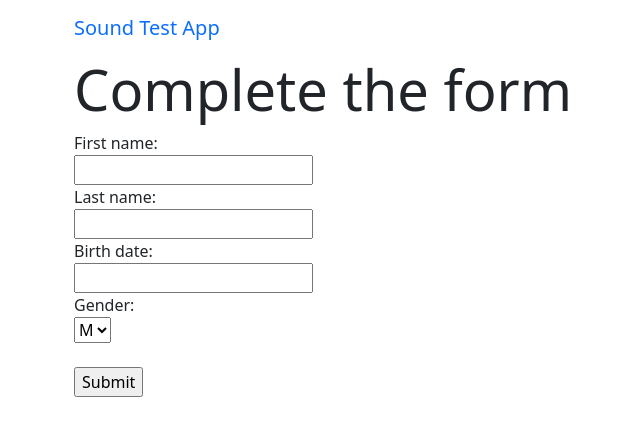
After one commit to atomala98/sound-test-app, a Django app: page / in a window 1280 px wide. The commit adds this page. Shown: the top 436 px of the page, without its empty margins (8-648 px from the left). Run offline with Django 3.2, Linux system fonts and the light colour scheme; some libraries are stand-ins or nearby versions.

Commit message:
MSDPBP-3 - formularz rejestracyjny

```diff
--- a/soundtestapp/mainbackend/forms.py
+++ b/soundtestapp/mainbackend/forms.py
@@ -0,0 +1,7 @@
+from django import forms
+
+class RegisterForm(forms.Form):
+    first_name = forms.CharField(label='First name', max_length=30)
+    last_name = forms.CharField(label='Last name', max_length=30)
+    birth_date = forms.DateField(label='Birth date')
+    gender = forms.ChoiceField(label='Gender', choices=[('M', 'M'), ('F', 'F')])
--- /dev/null
+++ b/soundtestapp/mainbackend/templates/mainbackend/base.html
@@ -0,0 +1,33 @@
+<!DOCTYPE html>
+<html lang="en">
+<head>
+    <meta charset="UTF-8">
+    <meta name="viewport" content="width=device-width, initial-scale=1.0">
+    <meta http-equiv="X-UA-Compatible" content="IE=edge">
+    <link rel="preconnect" href="https://fonts.gstatic.com">
+    <link href="https://fonts.googleapis.com/css2?family=Montserrat&display=swap" rel="stylesheet">
+    <link href="https://cdn.jsdelivr.net/npm/bootstrap@5.0.0-beta1/dist/css/bootstrap.min.css" rel="stylesheet" integrity="sha384-giJF6kkoqNQ00vy+HMDP7azOuL0xtbfIcaT9wjKHr8RbDVddVHyTfAAsrekwKmP1" crossorigin="anonymous">
+    <link rel="stylesheet" href="https://cdnjs.cloudflare.com/ajax/libs/font-awesome/5.15.2/css/all.min.css" integrity="sha512-HK5fgLBL+xu6dm/Ii3z4xhlSUyZgTT9tuc/hSrtw6uzJOvgRr2a9jyxxT1ely+B+xFAmJKVSTbpM/CuL7qxO8w==" crossorigin="anonymous" />
+    <title>{% block title %}{% endblock %}</title>
+</head>
+<body>
+    <header class="site-header container">
+        <nav class="navbar">
+            <a class="navbar-brand" href="">Sound Test App</a>
+                {% comment %} <a class="navbar-brand" href="/groups">Groups</a>
+                <a class="navbar-brand" href="/messages">Messages</a>
+                <a class="navbar-brand" href="/logout">Logout</a>
+                <a class="navbar-brand" href="/register">Register</a> {% endcomment %}
+        </nav>
+    </header>
+    <div class="container">
+        <div class="page-header">
+            <h1 class="display-4">{% block start %}{% endblock %}</h1>
+        </div>
+        {% block body %}{% endblock %}
+    </div>
+    <script src="https://code.jquery.com/jquery-3.2.1.slim.min.js" integrity="sha384-KJ3o2DKtIkvYIK3UENzmM7KCkRr/rE9/Qpg6aAZGJwFDMVNA/GpGFF93hXpG5KkN" crossorigin="anonymous"></script>
+    <script src="https://cdnjs.cloudflare.com/ajax/libs/popper.js/1.12.9/umd/popper.min.js" integrity="sha384-ApNbgh9B+Y1QKtv3Rn7W3mgPxhU9K/ScQsAP7hUibX39j7fakFPskvXusvfa0b4Q" crossorigin="anonymous"></script>
+    <script src="https://maxcdn.bootstrapcdn.com/bootstrap/4.0.0/js/bootstrap.min.js" integrity="sha384-JZR6Spejh4U02d8jOt6vLEHfe/JQGiRRSQQxSfFWpi1MquVdAyjUar5+76PVCmYl" crossorigin="anonymous"></script>
+</body>
+</html>
--- a/soundtestapp/mainbackend/templates/mainbackend/index.html
+++ b/soundtestapp/mainbackend/templates/mainbackend/index.html
@@ -1,19 +1,17 @@
-<!DOCTYPE html>
-<html lang="en">
-<head>
-    <meta charset="UTF-8">
-    <meta http-equiv="X-UA-Compatible" content="IE=edge">
-    <meta name="viewport" content="width=device-width, initial-scale=1.0">
-    <link href="https://cdn.jsdelivr.net/npm/bootstrap@5.1.3/dist/css/bootstrap.min.css" rel="stylesheet" integrity="sha384-1BmE4kWBq78iYhFldvKuhfTAU6auU8tT94WrHftjDbrCEXSU1oBoqyl2QvZ6jIW3" crossorigin="anonymous">
-    <script src="https://cdn.jsdelivr.net/npm/bootstrap@5.1.3/dist/js/bootstrap.bundle.min.js" integrity="sha384-ka7Sk0Gln4gmtz2MlQnikT1wXgYsOg+OMhuP+IlRH9sENBO0LRn5q+8nbTov4+1p" crossorigin="anonymous"></script>
-    <title>Document</title>
-</head>
-<body>
-    {% if first_person %}
-        <p class="text-primary">{{ first_person }}</p>
-    {% else %}
-        <p>No person available.</p>
-    {% endif %}
-    <button type="submit" class="btn btn-primary">Submit</button>
-</body>
-</html>
+{% extends 'mainbackend/base.html' %}
+{% block title %}Index{% endblock %}
+{% block start %}Complete the form{% endblock %}
+{% block body %}
+<form action="/test" method="post">
+    {% csrf_token %}
+    <label for="First name">First name:</label></br>
+    {{ form.first_name }} </br>
+    <label for="Last name">Last name:</label></br>
+    {{ form.last_name }} </br>
+    <label for="Birth date">Birth date:</label></br>
+    {{ form.birth_date }} </br>
+    <label for="Gender">Gender:</label></br>
+    {{ form.gender }} </br></br>
+    <input type="submit" value="Submit">
+</form>
+{% endblock %}
--- a/soundtestapp/mainbackend/views.py
+++ b/soundtestapp/mainbackend/views.py
@@ -1,12 +1,9 @@
 from django.shortcuts import render
-from django.http import HttpResponse
+from django.shortcuts import render
 from .models import ExaminationResult
 from django.template import loader
+from .forms import *
 
 def index(request):
-    first_person = ExaminationResult.objects.all()[0]
-    template = loader.get_template('mainbackend/index.html')
-    context = {
-        'first_person': first_person,
-    }
-    return HttpResponse(template.render(context, request))
+    form = RegisterForm()
+    return render(request, 'mainbackend/index.html', {'form': form})
--- a/soundtestapp/soundtestapp/urls.py
+++ b/soundtestapp/soundtestapp/urls.py
@@ -17,6 +17,6 @@ from django.contrib import admin
 from django.urls import include, path
 
 urlpatterns = [
-    path('app/', include('mainbackend.urls')),
+    path('', include('mainbackend.urls')),
     path('admin/', admin.site.urls),
 ]
```
